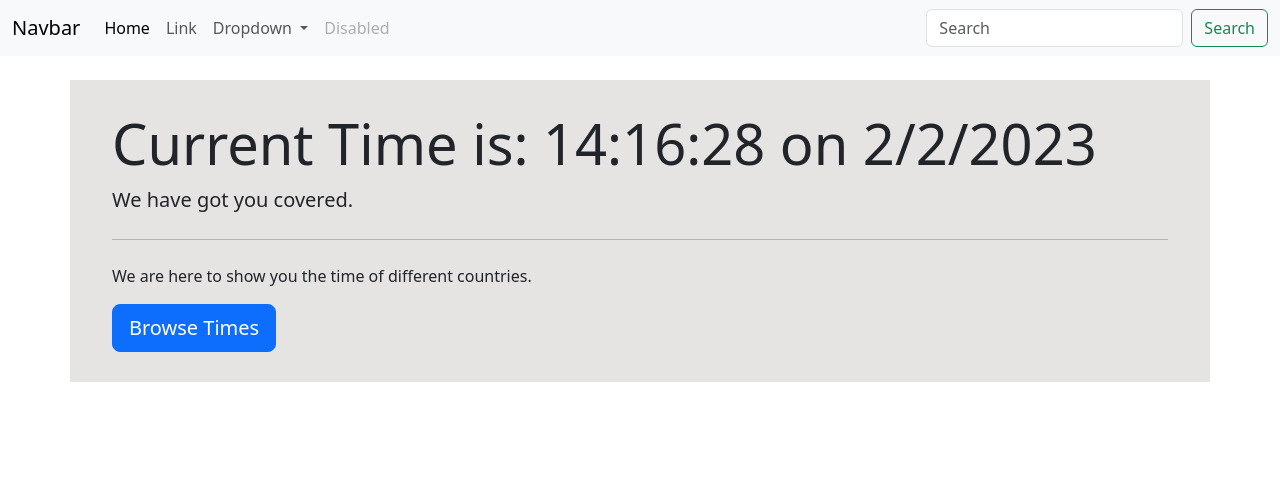
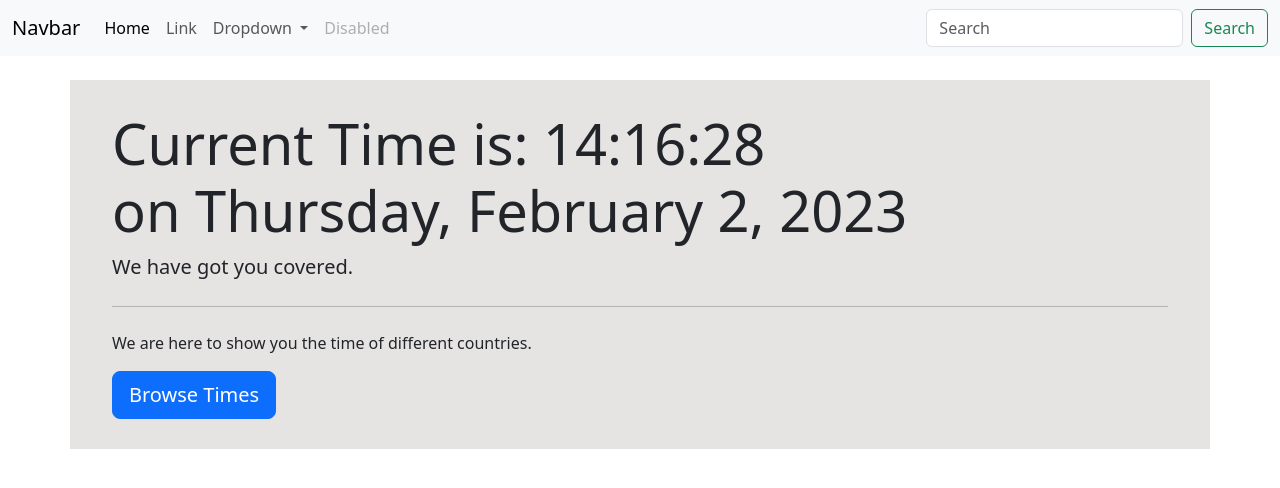
Before and after one commit to Sanjana60/Clock, a plain HTML site: page index.html in a window 1280 px wide. Drawn offline with nearby package versions, Linux system fonts and the light colour scheme.

Commit message:
project completed

```diff
--- a/index.html
+++ b/index.html
@@ -9,11 +9,12 @@
         let a;
         let date;
         let time;
+        const options = {weekday: 'long', year: 'numeric', month: 'long', day: 'numeric'};
         setInterval(() => {
         a = new Date();
-        date = a.toLocaleDateString();
+        date = a.toLocaleDateString(undefined, options);
         time = a.getHours() + ':'+ a.getMinutes()+':'+a.getSeconds();
-        document.getElementById("time").innerHTML = time + " on " + date;
+        document.getElementById("time").innerHTML = time + "<br> on " + date;
         }, 1000);
 
     </script>
```
